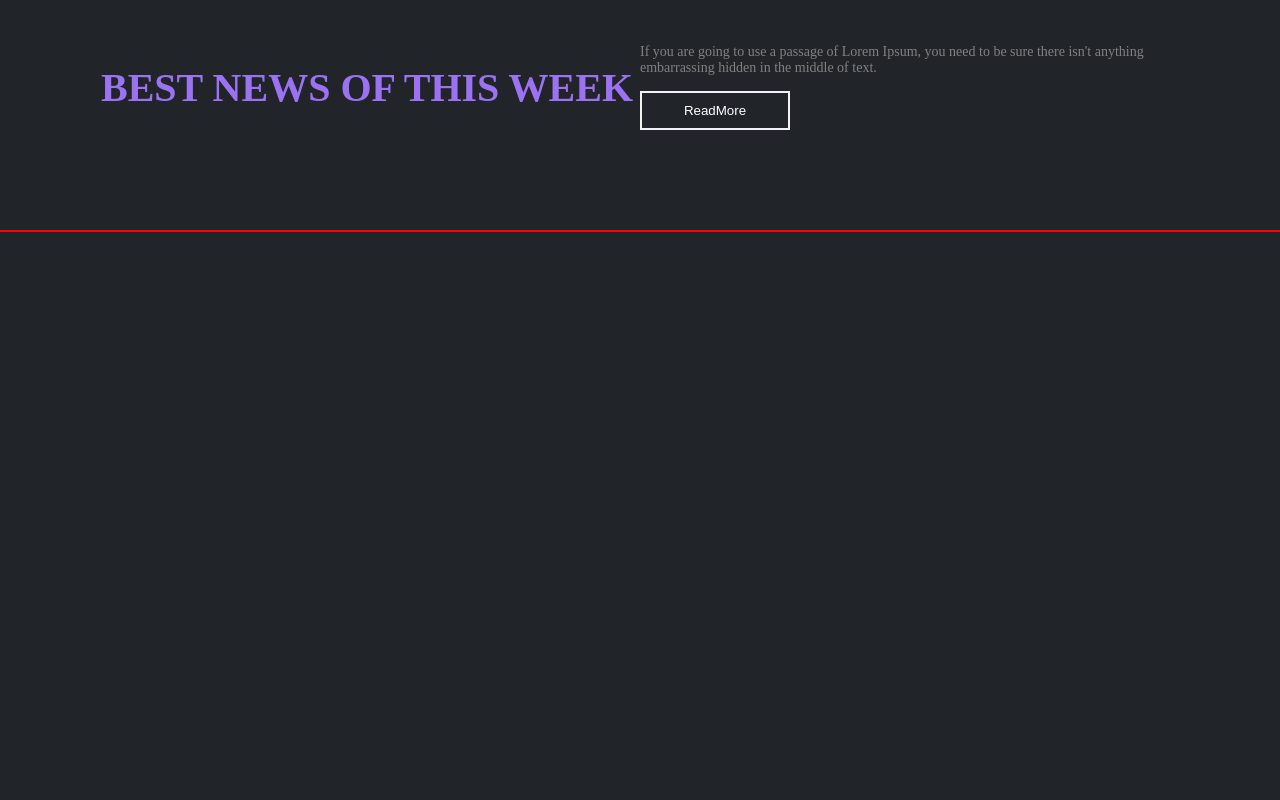
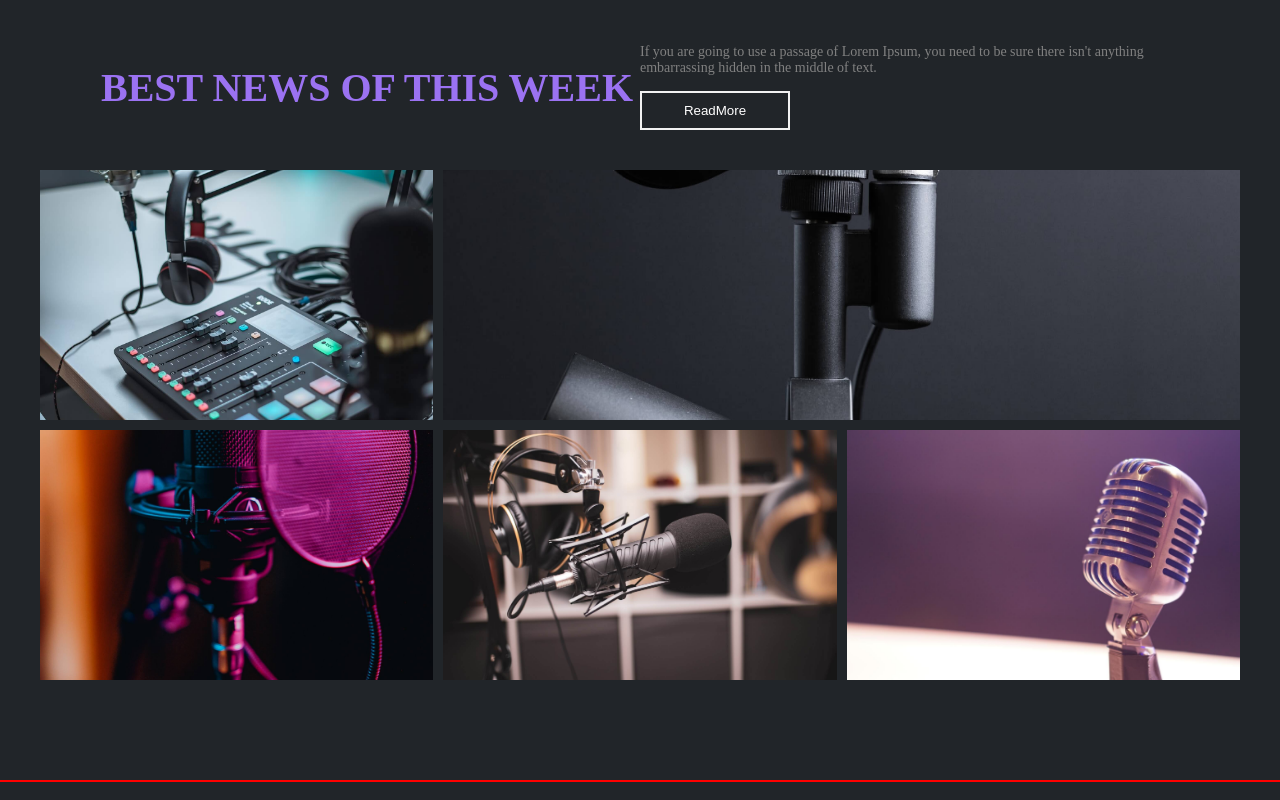
Before and after one commit to Christiano0407/podcast-web, a website built with Vite: page podcast-web/index.html in a window 1280 px wide. Shown: the part 1172-1972 px from the top of the page. Before the commit the page ends 1422 px from the top, so only its background shows below. Built offline with nearby package versions, Linux system fonts and the light colour scheme; files whose address does not match are found by name.

Commit message:
new page grid

```diff
--- a/podcast-web/modules/talkMedia.js
+++ b/podcast-web/modules/talkMedia.js
@@ -3,6 +3,8 @@ import '../style.css';
 import microBlack from '../src/img/microBlack.jpg';
 import microColor from '../src/img/microColor.jpg';
 import microAudio from '../src/img/microAudio.jpg';
+import microOne from '../src/img/micro1.jpg';
+import microTwo from '../src/img/micro2.jpg';
 
 //**! === Talk Media === */
 document.querySelector(`#appMedia`).innerHTML = `
@@ -42,7 +44,31 @@ document.querySelector(`#appMedia`).innerHTML = `
       </div>
 
       <div class="podcast__app--images">
-
+         <div class="images-plus one">
+            <figure>
+               <img class="micro-images" src=${microAudio}>
+            </figure>
+         </div>
+         <div class="images-plus two">
+            <figure>
+               <img src=${microBlack}>
+            </figure>
+         </div>
+         <div class="images-plus three">
+            <figure>
+               <img src=${microColor}>
+            </figure>
+         </div>
+         <div class="images-plus four">
+            <figure>
+               <img src=${microOne}>
+            </figure>
+         </div>
+         <div class="images-plus five">
+            <figure>
+               <img src=${microTwo}>
+            </figure>
+         </div>
       </div>
    </section>
 `;
--- a/podcast-web/src/css/mobileFirst.css
+++ b/podcast-web/src/css/mobileFirst.css
@@ -204,7 +204,49 @@
 
   .podcast__app--images {
     width: 100%;
+    margin: 2rem auto;
+    padding: 1rem;
     display: grid;
+    grid-template-columns: repeat(3, 1fr);
+    grid-template-rows: repeat(2, 1fr);
+    gap: 1rem;
+  }
+  .images-plus {
+    width: 100%;
+    height: 25rem;
+  }
+  .images-plus figure {
+    width: 100%;
+    height: 100%;
+  }
+  .images-plus .figure img {
+    object-fit: cover;
+  }
+  .one {
+    grid-column: 1 / 2;
+    width: 100%;
+  }
+  .two {
+    grid-column: 2 / 4;
+    width: 100%;
+    background-position: top;
+  }
+  .three {
+    grid-column: 1 / 2;
+    grid-row: 2 / 3;
+    width: 100%;
+  }
+  .four {
+    grid-column: 2 / 3;
+    grid-row: 2 / 3;
+    width: 100%;
+  }
+  .five {
+    grid-column: 3 / 4;
+    grid-row: 2 / 3;
+    width: 100%;
+  }
+  .micro-images {
   }
 }
 @media (min-width: 768px) {
```
